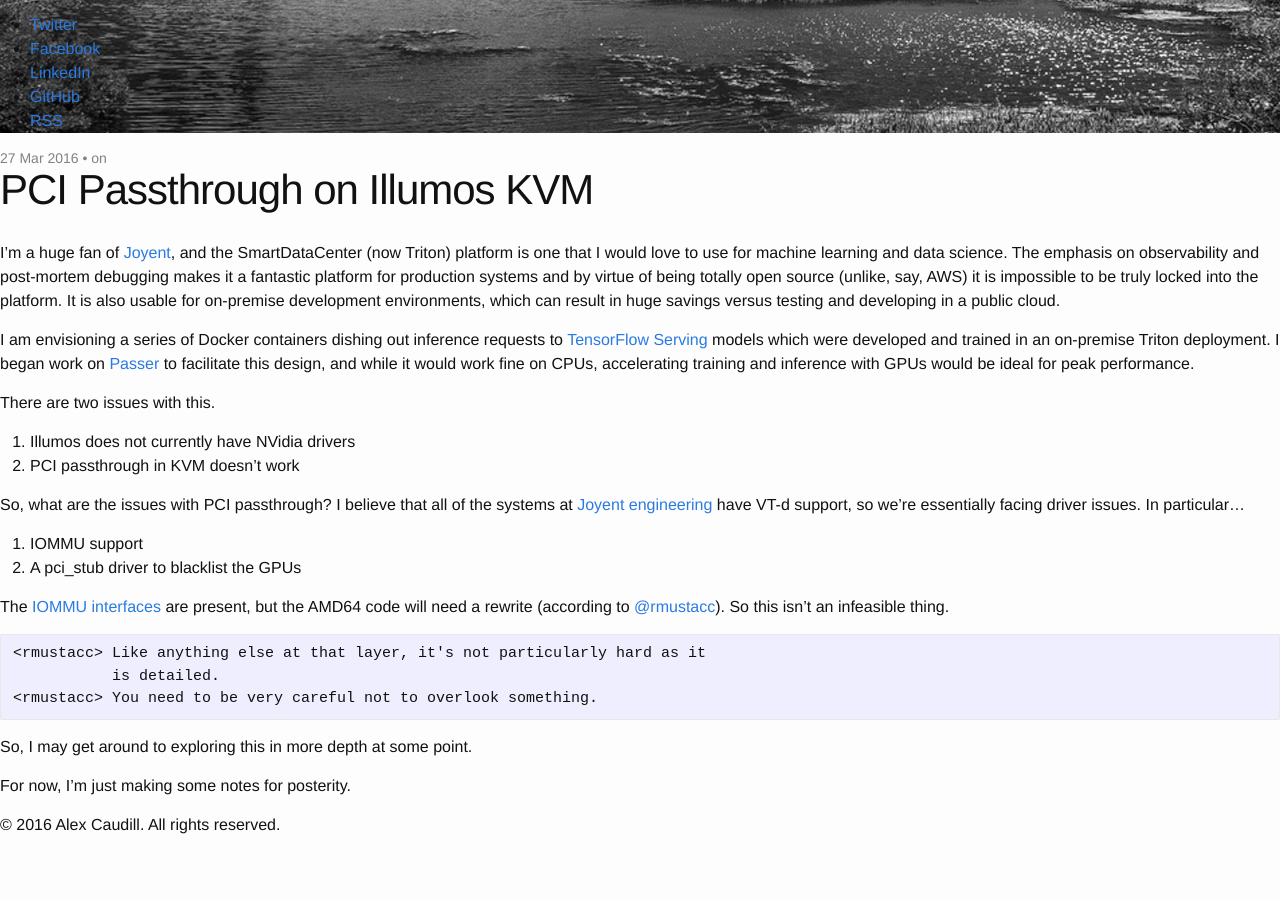
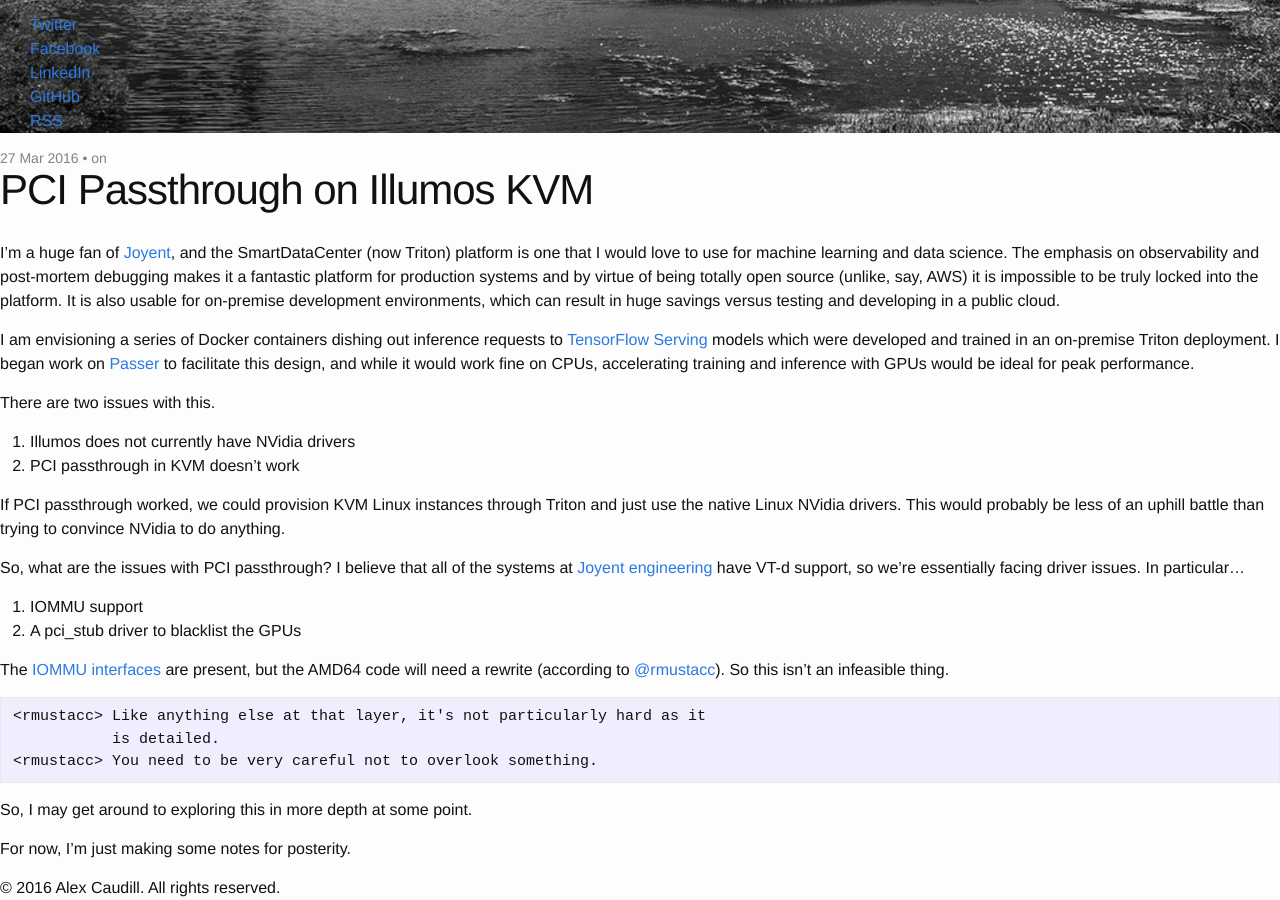
Before and after one commit to affixalex/affixalex.github.io, a Jekyll site: the page built from _posts/2016-03-27-pci-passthrough-on-illumos-kvm.markdown, in a window 1280 px wide and 900 px high, scrolled down 644 px. Built offline with Jekyll 4.4.1, drawn with Linux system fonts in a browser that asks for light colours; nearby versions of some CDN libraries; before the commit the page ends 1481 px from its top, so only the background shows below that.

Commit message:
Add explanation of why PCI passthrough is desirable

```diff
--- a/_posts/2016-03-27-pci-passthrough-on-illumos-kvm.markdown
+++ b/_posts/2016-03-27-pci-passthrough-on-illumos-kvm.markdown
@@ -20,6 +20,10 @@ There are two issues with this.
 1. Illumos does not currently have NVidia drivers
 2. PCI passthrough in KVM doesn't work
 
+If PCI passthrough worked, we could provision KVM Linux instances through
+Triton and just use the native Linux NVidia drivers. This would probably be
+less of an uphill battle than trying to convince NVidia to do anything.
+
 So, what are the issues with PCI passthrough? I believe that all of the systems at [Joyent engineering](https://eng.joyent.com/manufacturing/bom.html) have VT-d support, so we're essentially facing driver issues. In particular...
 
 1. IOMMU support
```
